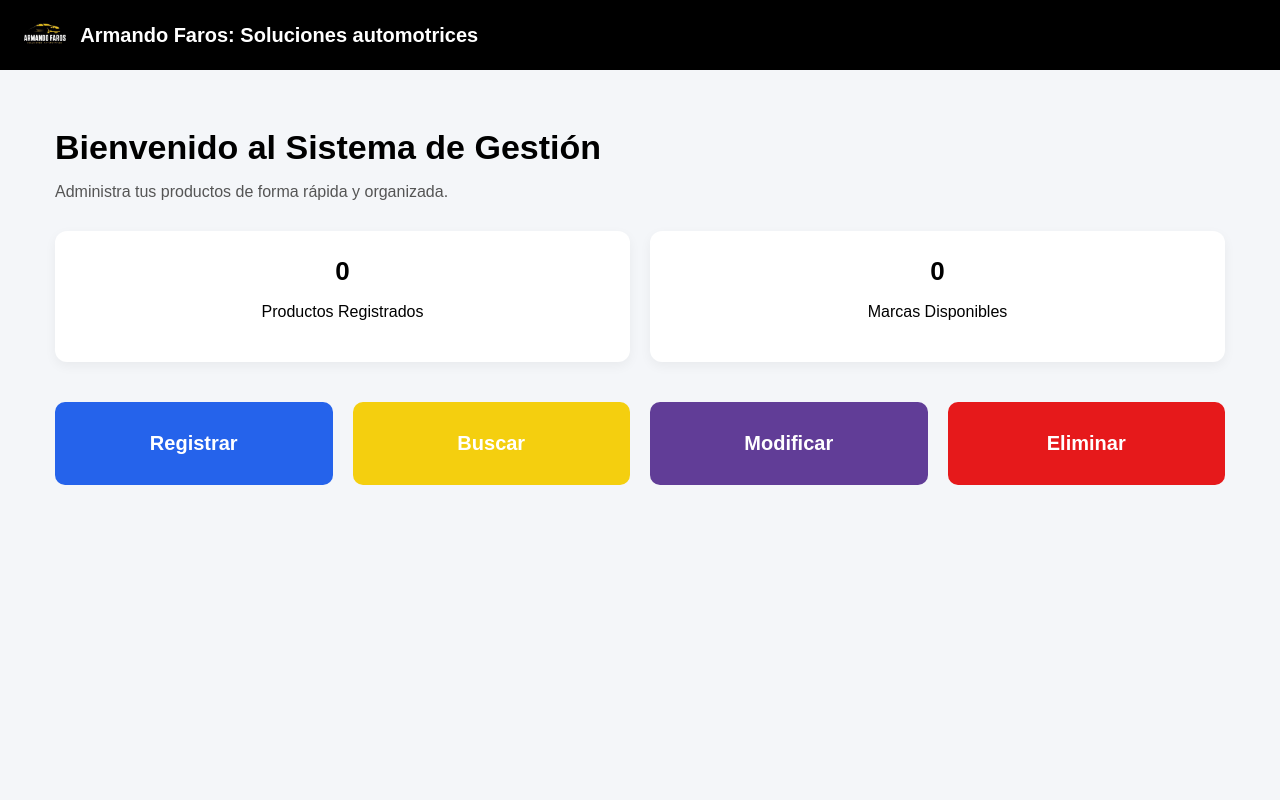
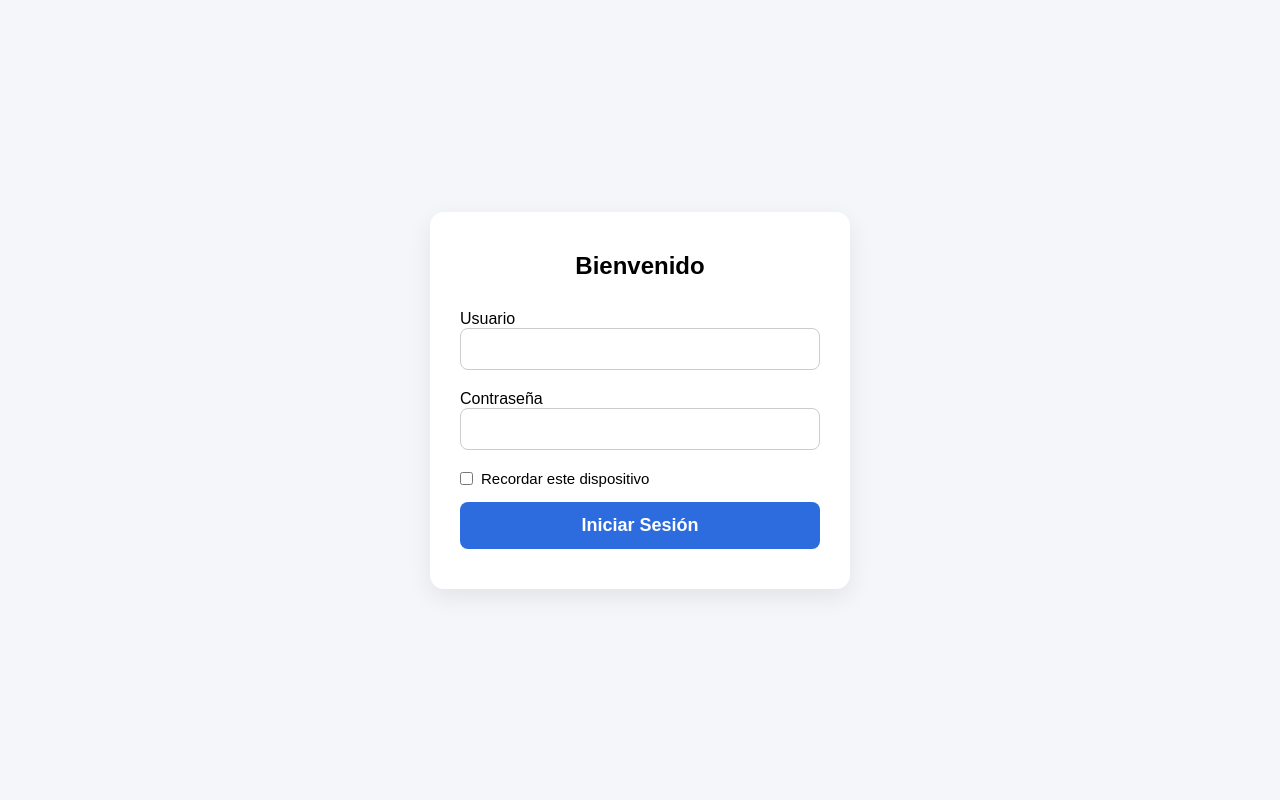
Before and after one commit to bayonabyte/Automotive-Headlight-Inventory-Management-System, a Flask app: page / in a window 1280 px wide. Run offline with Flask 3, Linux system fonts and the light colour scheme; data that the repository does not hold is empty.

Commit message:
Add login process

```diff
--- a/app.py
+++ b/app.py
@@ -1,11 +1,13 @@
-from flask import Flask, render_template, request, redirect
+from flask import Flask, render_template, request, redirect, session
 import sqlite3
 import os
 from werkzeug.utils import secure_filename
-from datetime import datetime
+from datetime import datetime, timedelta
 import math
 
 app = Flask(__name__)
+app.secret_key = "clave_segura"
+app.permanent_session_lifetime = timedelta(days=6)
 
 #Base de datos
 def get_db():
@@ -269,7 +271,23 @@ modelos = {
 def generar_codigo(marca, modelo, anio, lado):
     return f"FAR-{marcas[marca]}-{modelos[marca][modelo]}-{anio}-{lado}"
 
-@app.route('/')
+@app.route('/', methods=['GET', 'POST'])
+def login():
+    if request.method == 'POST':
+        usuario = request.form['usuario']
+        password = request.form['password']
+        recordar = request.form.get('recordar')
+
+        if usuario == "Armando Faros" or password == "Taller_Armando":
+            if recordar:
+                session.permanent = True
+            session['usuario'] = usuario
+            return redirect("index")
+        return render_template('login.html',
+                           error="Usuario o contraseña incorrectas")
+    return render_template('login.html')
+
+@app.route('/index')
 def index():
     conexion = get_db()
     cursor = conexion.cursor()
--- /dev/null
+++ b/static/style_login.css
@@ -0,0 +1,80 @@
+/* Reset basico */
+* {
+    margin: 0;
+    padding: 0;
+    box-sizing: border-box;
+}
+
+body {
+    font-family: Arial, sans-serif;
+    background-color: #f4f6f9;
+    display: flex;
+    justify-content: center;
+    align-items: center;
+    min-height: 100vh;
+    padding: 20px;
+}
+
+.login-container {
+    background: #ffffff;
+    width: 100%;
+    max-width: 420px;
+    padding: 40px 30px;
+    border-radius: 14px;
+    box-shadow: 0 8px 25px rgba(0,0,0,0.08);
+}
+
+.login-container h2 {
+    text-align: center;
+    margin-bottom: 30px;
+    font-weight: 600;
+}
+
+.form-group {
+    margin-bottom: 20px;
+}
+
+input[type="text"],
+input[type="password"] {
+    width: 100%;
+    padding: 12px;
+    border-radius: 8px;
+    border: 1px solid #ccc;
+    font-size: 14px;
+}
+
+/* recordar */
+.recordar {
+    display: flex;
+    align-items: center;
+    font-size: 15px;
+    margin-bottom: 15px;
+}
+
+.recordar input{
+    margin-right: 8px;
+}
+
+/* boton */
+button {
+    width: 100%;
+    padding: 13px;
+    background-color: #2d6cdf;
+    border: none;
+    color: white;
+    font-size: 18px;
+    border-radius: 8px;
+    font-weight: bold;
+}
+
+/* error */
+.error {
+    width: 100%
+    margin: 0 auto 20px auto;
+    background: #f8d7da;
+    color: #721c24;
+    padding: 10px;
+    border-radius: 8px;
+    text-align: center;
+    margin-bottom: 15px;
+}
--- a/templates/buscar.html
+++ b/templates/buscar.html
@@ -8,7 +8,7 @@
 </head>
 <body>
     <div class="top_bar">
-        <a href="/">← Volver al Inicio</a>
+        <a href="index">← Volver al Inicio</a>
     </div>
 
     <div class="buscar_container">
--- a/templates/editar.html
+++ b/templates/editar.html
@@ -8,7 +8,7 @@
 </head>
 <body>
 <div class="top_bar">
-    <a href="/">← Volver al Inicio</a>
+    <a href="index">← Volver al Inicio</a>
 </div>
 <h1>Modificar Producto</h1>
 
--- a/templates/eliminar.html
+++ b/templates/eliminar.html
@@ -20,7 +20,7 @@
 {% if not mensaje %}
 
 <div class="top_bar_back">
-    <a href="/">← Volver al Inicio</a>
+    <a href="index">← Volver al Inicio</a>
 </div>
 
 <h1>Eliminar Producto</h1>
--- /dev/null
+++ b/templates/login.html
@@ -0,0 +1,34 @@
+<!DOCTYPE html>
+<html lang="es">
+<head>
+    <meta charset="UTF-8">
+    <meta name="viewport" content="width=device-width, initial-scale=1.0">
+    <title>Iniciar sesión</title>
+    <link rel="stylesheet" href="../static/style_login.css">
+</head>
+<body>
+    <div class="login-container">
+        <h2>Bienvenido</h2>
+
+        {% if error %}
+            <div class="error">{{ error }}</div>
+        {% endif %}
+
+        <form method="post">
+            <div class="form-group">
+                <label>Usuario</label>
+                <input type="text" name="usuario" required>
+            </div>
+            <div class="form-group">
+                <label>Contraseña</label>
+                <input type="password" name="password" required>
+            </div>
+            <div class="recordar">
+                <input type="checkbox" name="recordar">
+                <label>Recordar este dispositivo</label>
+            </div>
+            <button type="submit">Iniciar Sesión</button>
+        </form>
+    </div>
+</body>
+</html>
--- a/templates/modificar.html
+++ b/templates/modificar.html
@@ -20,7 +20,7 @@
 {% if not mensaje %}
 
 <div class="top_bar_back">
-    <a href="/">← Volver al Inicio</a>
+    <a href="index">← Volver al Inicio</a>
 </div>
 
 <h1>Buscar Producto</h1>
--- a/templates/registrar.html
+++ b/templates/registrar.html
@@ -8,7 +8,7 @@
 </head>
 <body>
     <div class="top_bar">
-        <a href="/">← Volver al Inicio</a>
+        <a href="index">← Volver al Inicio</a>
     </div>
     <h1>Registrar un nuevo producto</h1>
 
```
